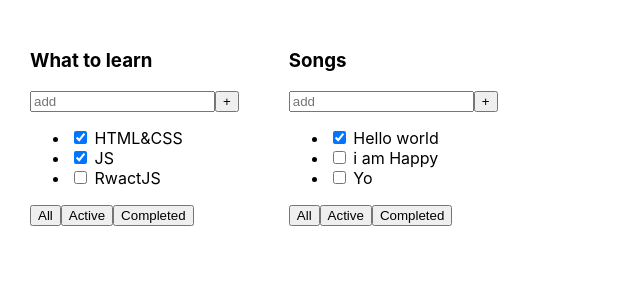
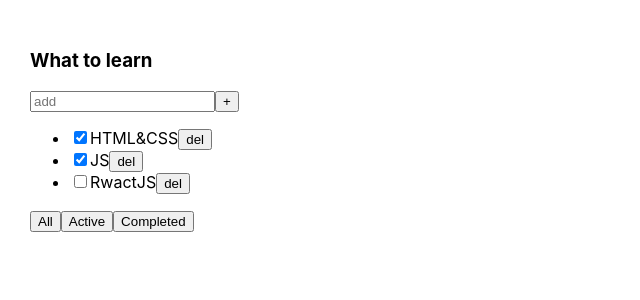
Before and after one commit to DenySher/To-Do-List, a React (Create React App) app: page / in a window 1280 px wide. Shown: the top 300 px of the page, without its empty margins (0-640 px from the left). Built offline with nearby package versions, Linux system fonts and the light colour scheme.

Commit message:
filter tasks, del tasks

```diff
--- a/src/App.tsx
+++ b/src/App.tsx
@@ -1,26 +1,53 @@
-import React from 'react';
+import { useState } from 'react';
 import './App.css';
 import ToDoList from './components/ToDoList/ToDoList';
 
+export type TaskType = {
+    id: number
+    title: string
+    isDone: boolean
+}
 
+export type FilterValueType = 'all' | 'activ' | 'completed'
 
 function App() {
 
-    const task1 = [
-        { id:1, title: 'HTML&CSS', isDone: true},
-        { id:2, title: 'JS', isDone: true},
-        { id:3, title: 'RwactJS', isDone: false}
-    ]
-    const task2 = [
-        { id:1, title: 'Hello world', isDone: true},
-        { id:2, title: 'i am Happy', isDone: false},
-        { id:3, title: 'Yo', isDone: false}
-    ]
+    const [tasks, setTasks] = useState<Array<TaskType>>([
+        { id: 1, title: 'HTML&CSS', isDone: true },
+        { id: 2, title: 'JS', isDone: true },
+        { id: 3, title: 'RwactJS', isDone: false }
+    ])
+
+    const [filter, setFilter] = useState<FilterValueType>('all')
+
+
+    const removeTask = (taskID: number) => {
+        setTasks(tasks.filter(task => task.id !== taskID))
+    }
+
+    const changeFilter = (filter: FilterValueType) => {
+        setFilter(filter)
+    }
+
+    let tasksForRender;
+    switch (filter) {
+        case 'completed':
+            tasksForRender = tasks.filter(task => task.isDone)
+            break
+        case 'activ':
+            tasksForRender = tasks.filter(task => !task.isDone)
+            break
+        default: tasksForRender = tasks
+    }
 
     return (
         <div className='App'>
-            <ToDoList title = "What to learn" tasks={task1}/>
-            <ToDoList title = "Songs" tasks={task2}/>
+            <ToDoList
+                title={'What to learn'}
+                tasks={tasksForRender}
+                removeTask={removeTask}
+                changeFilter={changeFilter}
+            />
         </div>
     );
 }
--- a/src/components/ToDoList/ToDoList.tsx
+++ b/src/components/ToDoList/ToDoList.tsx
@@ -1,33 +1,40 @@
-
-type TaskType = {
-    id: number
-    title: string
-    isDone: boolean
-}
+import { TaskType } from '../../App'
+import { FilterValueType } from '../../App'
 
 type PropsType = {
     title: string
     tasks: Array<TaskType>
+    removeTask: (taskID: number) => void,
+    changeFilter: (filter: FilterValueType) => void
 }
 
 function ToDoList(props: PropsType) {
+
+    const taskItems = props.tasks.map((task: TaskType) => {
+        return (
+            <li key={task.id}>
+                <input type="checkbox" checked={task.isDone} />
+                <span>{task.title}</span>
+                <button onClick={() => props.removeTask(task.id)}>del</button>
+            </li>
+        )
+    })
+
     return (
         <div>
             <div>
                 <h3>{props.title}</h3>
                 <div>
-                <input placeholder='add'/>
+                    <input placeholder='add' />
                     <button>+</button>
                 </div>
                 <ul>
-                <li><input type="checkbox" checked={props.tasks[0].isDone}/> <span>{props.tasks[0].title}</span></li>
-                <li><input type="checkbox" checked={props.tasks[1].isDone}/> <span>{props.tasks[1].title}</span></li>
-                <li><input type="checkbox" checked={props.tasks[2].isDone}/> <span>{props.tasks[2].title}</span></li>
+                    {taskItems}
                 </ul>
                 <div>
-                <button>All</button>
-                <button>Active</button>
-                <button>Completed</button>
+                    <button onClick={() => props.changeFilter('all')}>All</button>
+                    <button onClick={() => props.changeFilter('activ')}>Active</button>
+                    <button onClick={() => props.changeFilter('completed')}>Completed</button>
                 </div>
             </div>
         </div>
```
Also changed, not shown: 2 other files (tests, documents, lock files or other folders). Lines whose indentation alone changed are shown as unchanged.
